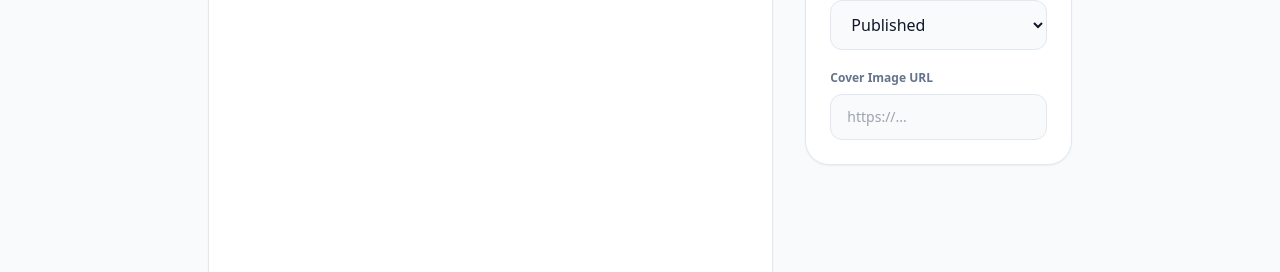
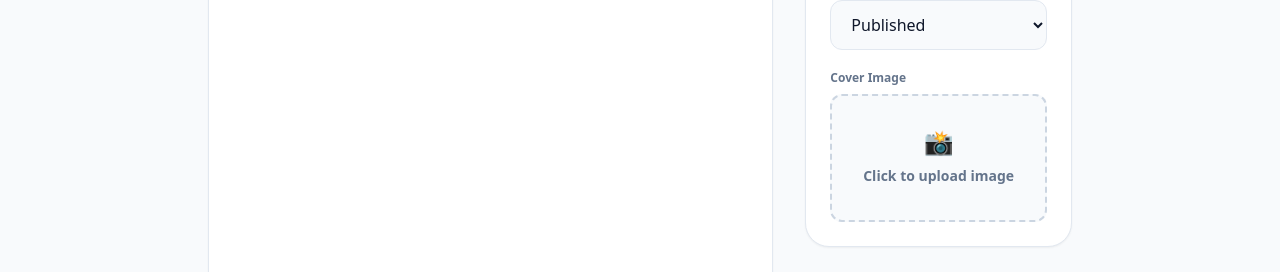
Before and after one commit to remyshingiro/indimo_leasure, a React (Vite) app: page /admin/create-post in a window 1280 px wide. Shown: the part 368-640 px from the top of the page. Built offline with nearby package versions, Linux system fonts and the light colour scheme; no server answers; the database is empty; sample sign-in values are in the browser's storage.

Commit message:
image saving

```diff
--- a/src/pages/CreatePost.jsx
+++ b/src/pages/CreatePost.jsx
@@ -7,6 +7,7 @@ import toast from 'react-hot-toast';
 const CreatePost = () => {
   const navigate = useNavigate();
   const [isSaving, setIsSaving] = useState(false);
+  const [isUploading, setIsUploading] = useState(false); // 🚀 NEW: Upload state
   const [postForm, setPostForm] = useState({
     title: '',
     slug: '',
@@ -15,6 +16,39 @@ const CreatePost = () => {
     content: '',
     status: 'published'
   });
+
+  // 🚀 NEW: Cloudinary Upload Handler
+  const handleImageUpload = async (e) => {
+    const file = e.target.files[0];
+    if (!file) return;
+
+    setIsUploading(true);
+
+    const formData = new FormData();
+    formData.append('file', file);
+    formData.append('upload_preset', import.meta.env.VITE_CLOUDINARY_UPLOAD_PRESET);
+
+    try {
+      const response = await fetch(
+        `https://api.cloudinary.com/v1_1/${import.meta.env.VITE_CLOUDINARY_CLOUD_NAME}/image/upload`,
+        { method: 'POST', body: formData }
+      );
+
+      const data = await response.json();
+
+      if (data.secure_url) {
+        setPostForm({ ...postForm, image: data.secure_url });
+        toast.success('Image uploaded successfully! 📸');
+      } else {
+        throw new Error('Upload failed');
+      }
+    } catch (error) {
+      toast.error('Failed to upload image. Check your internet connection.');
+      console.error(error);
+    } finally {
+      setIsUploading(false);
+    }
+  };
 
   const handleSavePost = async () => {
     if (!postForm.title || !postForm.content) return toast.error('Title and Content are required');
@@ -71,7 +105,7 @@ const CreatePost = () => {
         </div>
         <button
           onClick={handleSavePost}
-          disabled={isSaving}
+          disabled={isSaving || isUploading}
           className="bg-slate-900 hover:bg-slate-800 text-white px-8 py-2.5 rounded-xl font-black uppercase tracking-widest shadow-lg transition-all disabled:opacity-50"
         >
           {isSaving ? 'Publishing...' : 'Publish Post 🚀'}
@@ -131,19 +165,49 @@ const CreatePost = () => {
               </select>
             </div>
 
+            {/* 🚀 NEW: Cloudinary Image Dropzone */}
             <div>
-              <label className="block text-xs font-bold text-slate-500 mb-2">Cover Image URL</label>
-              <input
-                type="text"
-                value={postForm.image}
-                onChange={(e) => setPostForm({...postForm, image: e.target.value})}
-                className="w-full bg-slate-50 border border-slate-200 rounded-xl px-4 py-3 text-slate-900 outline-none text-sm"
-                placeholder="https://..."
-              />
-              {postForm.image && (
-                <img src={postForm.image} alt="Preview" className="mt-3 w-full h-32 object-cover rounded-xl border border-slate-200" />
+              <label className="block text-xs font-bold text-slate-500 mb-2">Cover Image</label>
+
+              {!postForm.image ? (
+                <div className="flex items-center justify-center w-full">
+                  <label className={`flex flex-col items-center justify-center w-full h-32 border-2 border-dashed rounded-xl cursor-pointer transition-all ${isUploading ? 'border-sky-400 bg-sky-50' : 'border-slate-300 bg-slate-50 hover:bg-slate-100 hover:border-slate-400'}`}>
+                    <div className="flex flex-col items-center justify-center pt-5 pb-6">
+                      <span className={`text-2xl mb-2 ${isUploading ? 'animate-bounce' : ''}`}>
+                        {isUploading ? '⏳' : '📸'}
+                      </span>
+                      <p className="text-sm text-slate-500 font-bold">
+                        {isUploading ? 'Uploading to Cloudinary...' : 'Click to upload image'}
+                      </p>
+                    </div>
+                    <input
+                      type="file"
+                      className="hidden"
+                      accept="image/png, image/jpeg, image/webp"
+                      onChange={handleImageUpload}
+                      disabled={isUploading}
+                    />
+                  </label>
+                </div>
+              ) : (
+                <div className="relative mt-2 group">
+                  <img
+                    src={postForm.image}
+                    alt="Cover Preview"
+                    className="w-full h-40 object-cover rounded-xl border border-slate-200 shadow-sm"
+                  />
+                  <div className="absolute inset-0 bg-slate-900/40 opacity-0 group-hover:opacity-100 transition-opacity rounded-xl flex items-center justify-center">
+                    <button
+                      onClick={() => setPostForm({...postForm, image: ''})}
+                      className="bg-white text-red-500 px-4 py-2 rounded-lg shadow-lg font-black text-xs uppercase tracking-widest hover:scale-105 transition-transform"
+                    >
+                      Remove Image
+                    </button>
+                  </div>
+                </div>
               )}
             </div>
+
           </div>
         </div>
 
```
